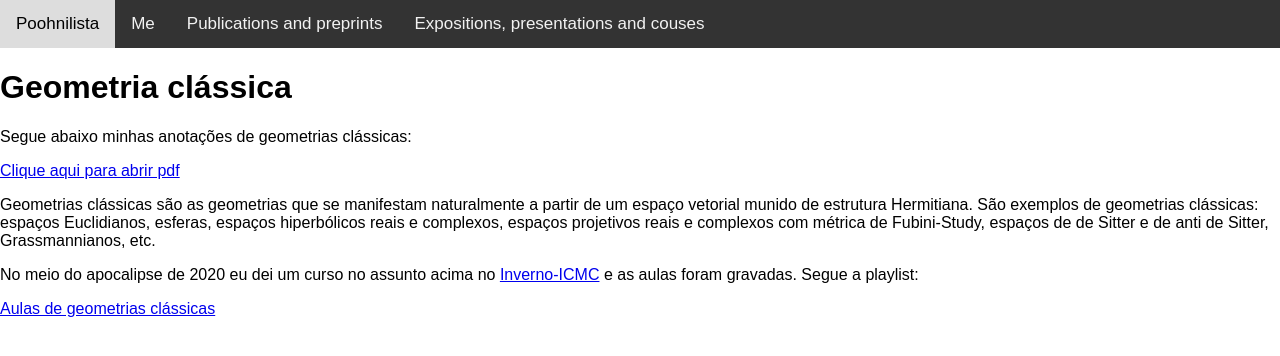
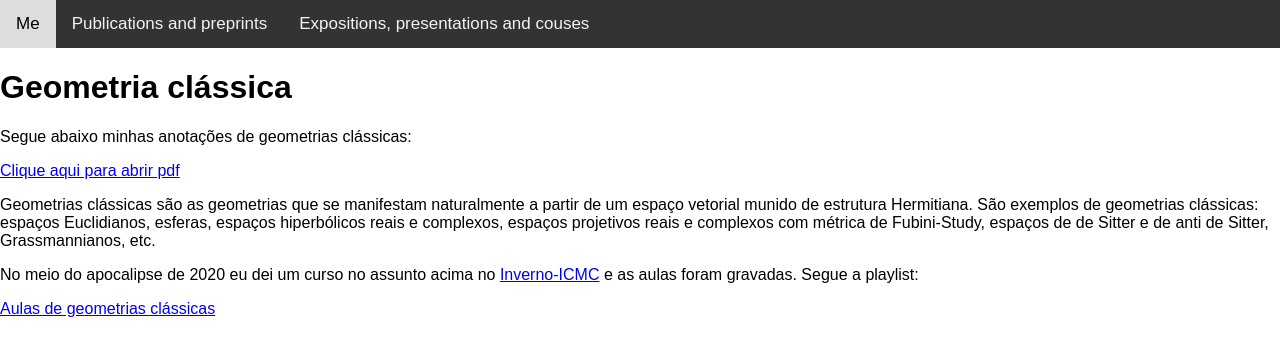
Before and after one commit to HugoCBotos/HugoCBotos.github.io, a Jekyll site: the page built from classicalgeometry.md, in a window 1280 px wide. Shown: the top 356 px of the page. Built offline with Jekyll 4.4.1, drawn with Linux system fonts in a browser that asks for light colours; our own code applies the rules of GitHub Pages for plain Markdown files.

Commit message:
Update default.html

```diff
--- a/_layouts/default.html
+++ b/_layouts/default.html
@@ -81,7 +81,7 @@ body {
 <body>
 
 <div class="topnav" id="myTopnav">
-  <a href="#home">Poohnilista</a>
+
      <a {% if page.url == "/" %}class="active"{% endif %} href="https://poohnilista.github.io">Me</a>
       <a {% if page.url == "/articles.html" %}class="active"{% endif %} href="https://poohnilista.github.io/articles.html">Publications and preprints</a>
       <a {% if page.url == "/exposition.html" %}class="active"{% endif %} href="https://poohnilista.github.io/exposition.html">Expositions, presentations and couses</a>
```
